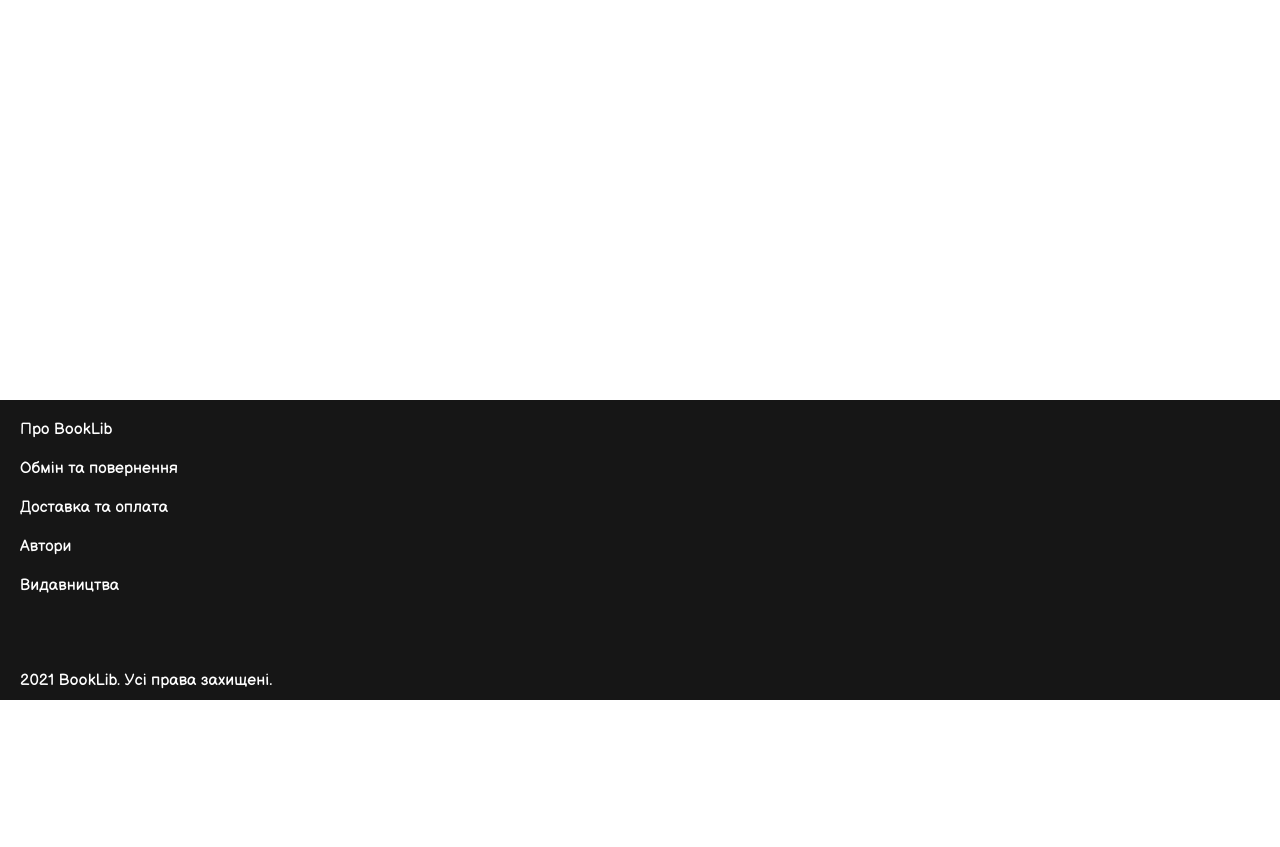
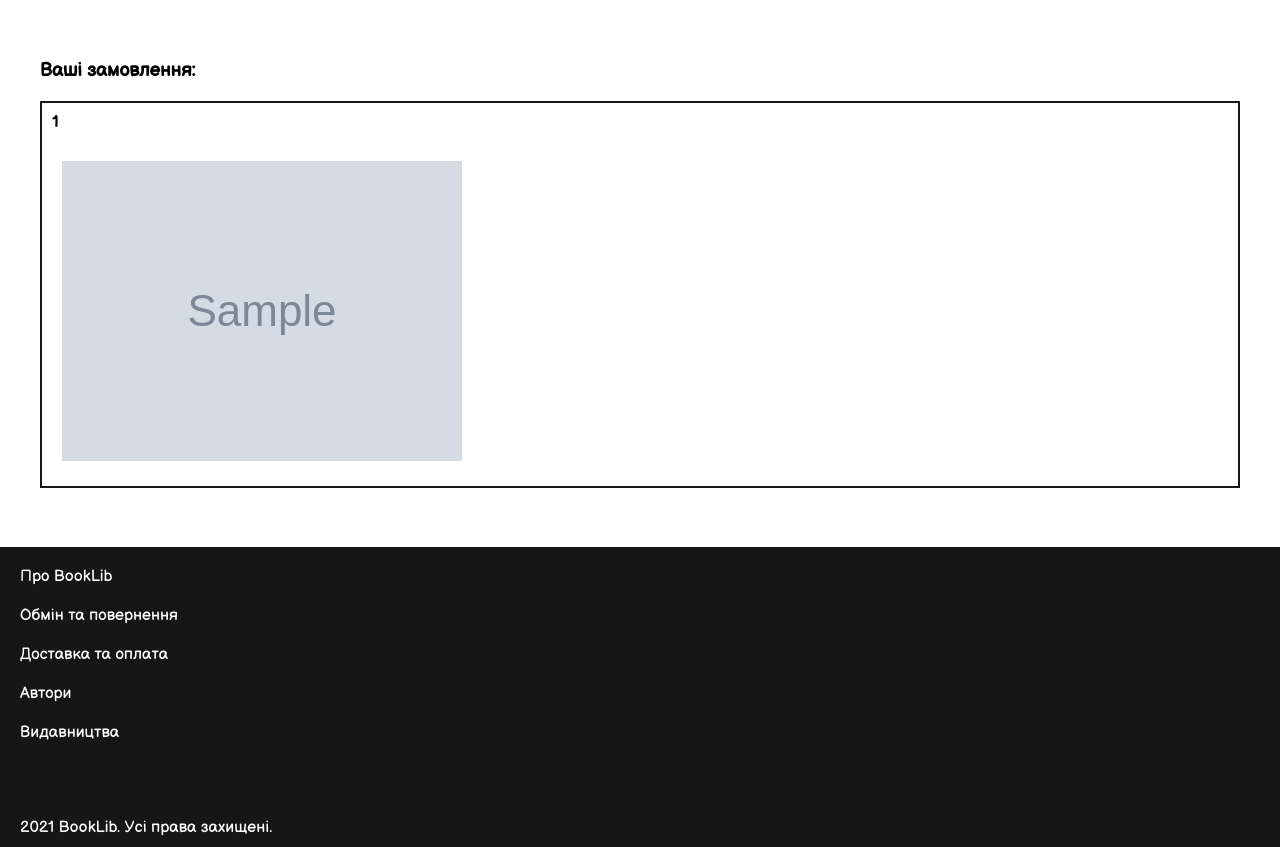
Before and after one commit to MNDonut/BookLib, a Django app: template account/templates/profile.html in a window 1280 px wide. Shown: the part 100-947 px from the top of the page. Before the commit the page ends 800 px from the top, so only its background shows below. Run offline with Django 3.2, Linux system fonts and the light colour scheme; the template is opened without the code that fills it: most values are stand-ins (such as "Sample title", 1, 10 or a date in 2020); grey boxes marked "Sample" are stand-in pictures.

Commit message:
Added user's orders in profile

```diff
--- a/account/static/profile.css
+++ b/account/static/profile.css
@@ -2,3 +2,24 @@
     font-family: 'Balsamiq Sans', cursive;
     margin: 40px;
 }
+
+.order {
+    padding: 10px;
+    border: 2px solid var(--menu);
+}
+
+.ordered-book-loop {
+    display: grid;
+    column-gap: 20px;
+    grid-template-columns: repeat(5, 1fr);
+}
+
+.book {
+    z-index: 1;
+    padding: 10px;
+}
+
+.book-img {
+    width: auto;
+    max-height: 300px;
+}
--- a/account/templates/profile.html
+++ b/account/templates/profile.html
@@ -6,5 +6,28 @@
 <link rel="stylesheet" href="{% static 'profile.css' %}">
 <div class="profile-wrapper">
     <h1>{{request.user.firstname}} {{request.user.lastname}} {{request.user.patronymic}}</h1>
+    <br>
+    <h3>Ваші замовлення:</h3>
+    <br>
+    <div class="orders-wrapper">
+    {% for dict in listOrderAndBooks %}
+        {% for number, orderedBooks in dict.items %}
+            <div class="order">
+                <p class="order-number"><b>{{ number }}</b></p>
+                <br>
+                <div class="ordered-book-loop">
+                    {% for book in orderedBooks %}
+                        <div class="book">
+                            <a href="{% url 'bookBySlug' book.slug %}">
+                                <img class="book-img" src="{{ book.image.url }}" alt="">
+                            </a>
+                        </div>
+                    {% endfor %}
+                </div>
+            </div>
+            <br>
+        {% endfor %}
+    {% endfor %}
+    </div>
 </div>
 {% endblock %}
```
Also changed, not shown: account/views.py (+15 -1 lines).
